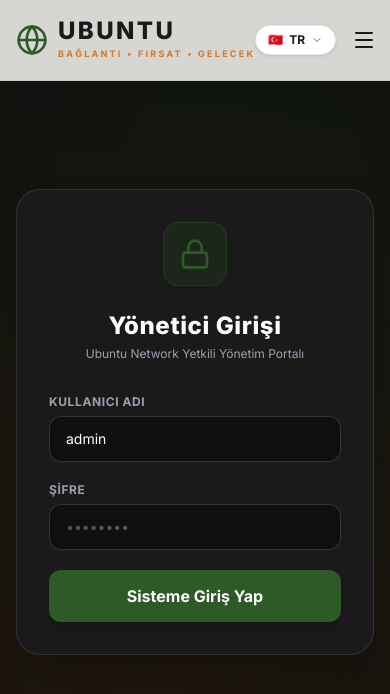
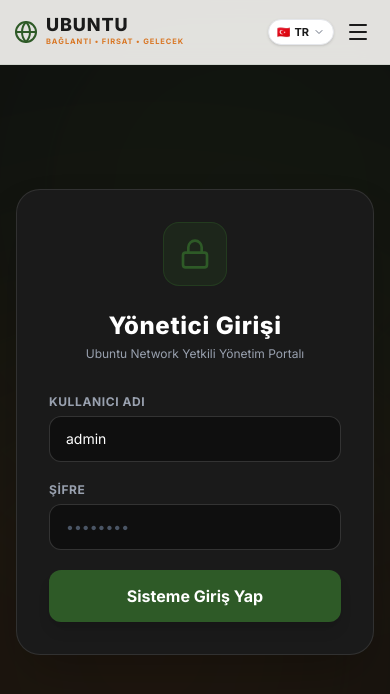
Before and after one commit to netkadrajmedya-lab/ubuntu-network, a Next.js app: page /admin in a window 390 px wide. Shown: the top 694 px of the page. Built offline with nearby package versions, Linux system fonts and the light colour scheme.

Commit message:
fix(navbar): prevent mobile header and hamburger menu from overflowing screen edge

```diff
--- a/src/components/Navbar.tsx
+++ b/src/components/Navbar.tsx
@@ -16,16 +16,16 @@ export default function Navbar() {
   const toggleMenu = () => setIsOpen(!isOpen);
 
   return (
-    <header className="fixed top-0 w-full bg-[#FAF9F6]/85 backdrop-blur-md z-50 border-b border-[#2E5A27]/10 transition-all duration-300">
-      <div className="max-w-7xl mx-auto px-4 sm:px-6 lg:px-8">
-        <div className="flex justify-between items-center h-20">
+    <header className="fixed top-0 left-0 right-0 w-full bg-[#FAF9F6]/90 backdrop-blur-md z-50 border-b border-[#2E5A27]/10 transition-all duration-300">
+      <div className="max-w-7xl mx-auto px-3.5 sm:px-6 lg:px-8">
+        <div className="flex justify-between items-center h-16 sm:h-20">
           {/* Logo */}
-          <div className="flex-shrink-0 flex items-center">
-            <Link href="/" className="flex items-center gap-2.5 group">
-              <Globe className="h-8 w-8 text-[#2E5A27] group-hover:text-[#D97725] transition-colors duration-500" />
-              <div className="flex flex-col">
-                <span className="font-extrabold text-2xl tracking-widest text-[#1A1A1A] leading-none uppercase">Ubuntu</span>
-                <span className="text-[9px] tracking-[0.25em] text-[#D97725] font-bold mt-1">BAĞLANTI • FIRSAT • GELECEK</span>
+          <div className="flex-shrink-0 flex items-center min-w-0">
+            <Link href="/" className="flex items-center gap-2 sm:gap-2.5 group min-w-0">
+              <Globe className="h-6 w-6 sm:h-8 sm:w-8 text-[#2E5A27] group-hover:text-[#D97725] transition-colors duration-500 shrink-0" />
+              <div className="flex flex-col min-w-0">
+                <span className="font-extrabold text-lg sm:text-2xl tracking-wider sm:tracking-widest text-[#1A1A1A] leading-none uppercase">Ubuntu</span>
+                <span className="text-[7.5px] sm:text-[9px] tracking-[0.12em] sm:tracking-[0.25em] text-[#D97725] font-bold mt-0.5 sm:mt-1 truncate">BAĞLANTI • FIRSAT • GELECEK</span>
               </div>
             </Link>
           </div>
@@ -105,7 +105,7 @@ export default function Navbar() {
           </nav>
 
           {/* Mobile menu and mobile lang button */}
-          <div className="lg:hidden flex items-center gap-2">
+          <div className="lg:hidden flex items-center gap-1.5 sm:gap-2 shrink-0">
             {/* Mobile Lang Button */}
             <div className="relative">
               <button
@@ -114,7 +114,7 @@ export default function Navbar() {
                   setIsLangOpen(!isLangOpen);
                   if (isOpen) setIsOpen(false);
                 }}
-                className="flex items-center gap-1.5 px-3 py-1.5 rounded-full border border-gray-200 bg-white text-xs font-bold shadow-sm active:scale-95 transition-transform"
+                className="flex items-center gap-1 px-2 sm:px-2.5 py-1 sm:py-1.5 rounded-full border border-gray-200 bg-white text-[11px] sm:text-xs font-bold shadow-sm active:scale-95 transition-transform"
                 aria-label="Dil Seçimi"
               >
                 <span>{activeLangObj.flag}</span>
@@ -129,7 +129,7 @@ export default function Navbar() {
                     animate={{ opacity: 1, y: 0, scale: 1 }}
                     exit={{ opacity: 0, y: 8, scale: 0.95 }}
                     transition={{ duration: 0.15 }}
-                    className="absolute right-0 mt-2 w-52 bg-white rounded-2xl shadow-2xl border border-gray-100 py-2 z-50 overflow-hidden"
+                    className="absolute right-0 mt-2 w-48 sm:w-52 max-w-[calc(100vw-2rem)] bg-white rounded-2xl shadow-2xl border border-gray-100 py-2 z-50 overflow-hidden"
                   >
                     <div className="px-3 py-1 text-[10px] font-extrabold uppercase tracking-wider text-gray-400 border-b border-gray-100 mb-1">
                       Dil Seçimi / Language
@@ -165,7 +165,7 @@ export default function Navbar() {
                 toggleMenu();
                 if (isLangOpen) setIsLangOpen(false);
               }}
-              className="text-[#1A1A1A] hover:text-[#2E5A27] focus:outline-none p-2 rounded-xl hover:bg-gray-100 transition-colors"
+              className="text-[#1A1A1A] hover:text-[#2E5A27] focus:outline-none p-1.5 sm:p-2 rounded-xl hover:bg-gray-100 transition-colors shrink-0"
               aria-label="Menüyü Aç/Kapat"
             >
               {isOpen ? <X className="h-6 w-6" /> : <Menu className="h-6 w-6" />}
@@ -181,9 +181,9 @@ export default function Navbar() {
             initial={{ opacity: 0, height: 0 }}
             animate={{ opacity: 1, height: "auto" }}
             exit={{ opacity: 0, height: 0 }}
-            className="lg:hidden bg-white/95 backdrop-blur-xl border-b border-[#2E5A27]/10 overflow-hidden shadow-xl"
+            className="lg:hidden bg-white/95 backdrop-blur-xl border-b border-[#2E5A27]/10 overflow-hidden shadow-2xl max-h-[calc(100vh-4.5rem)] overflow-y-auto"
           >
-            <div className="px-5 pt-3 pb-6 space-y-3.5 flex flex-col">
+            <div className="px-4 sm:px-6 pt-3 pb-6 space-y-3 flex flex-col w-full max-w-full">
               <Link href="/#nasil-calisir" onClick={toggleMenu} className="block py-2 text-base font-semibold text-[#1A1A1A] hover:text-[#2E5A27]">
                 {t("nav_how_it_works")}
               </Link>
```
